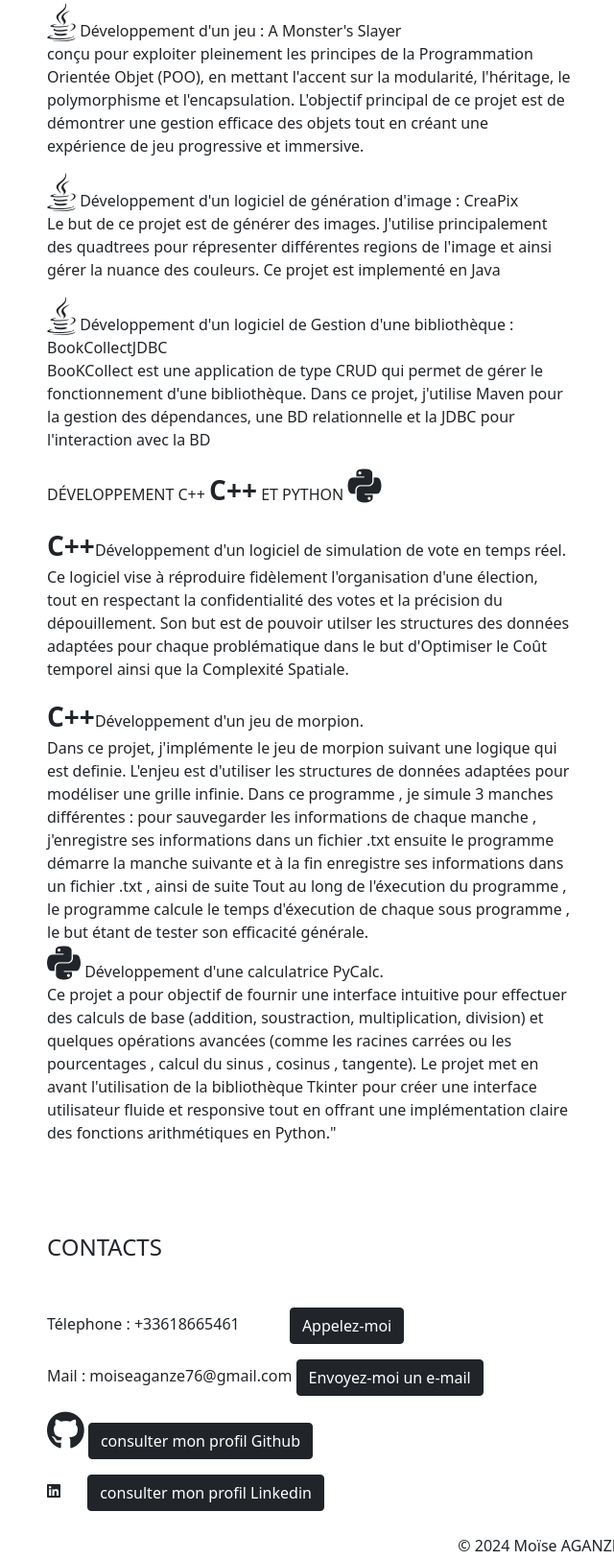
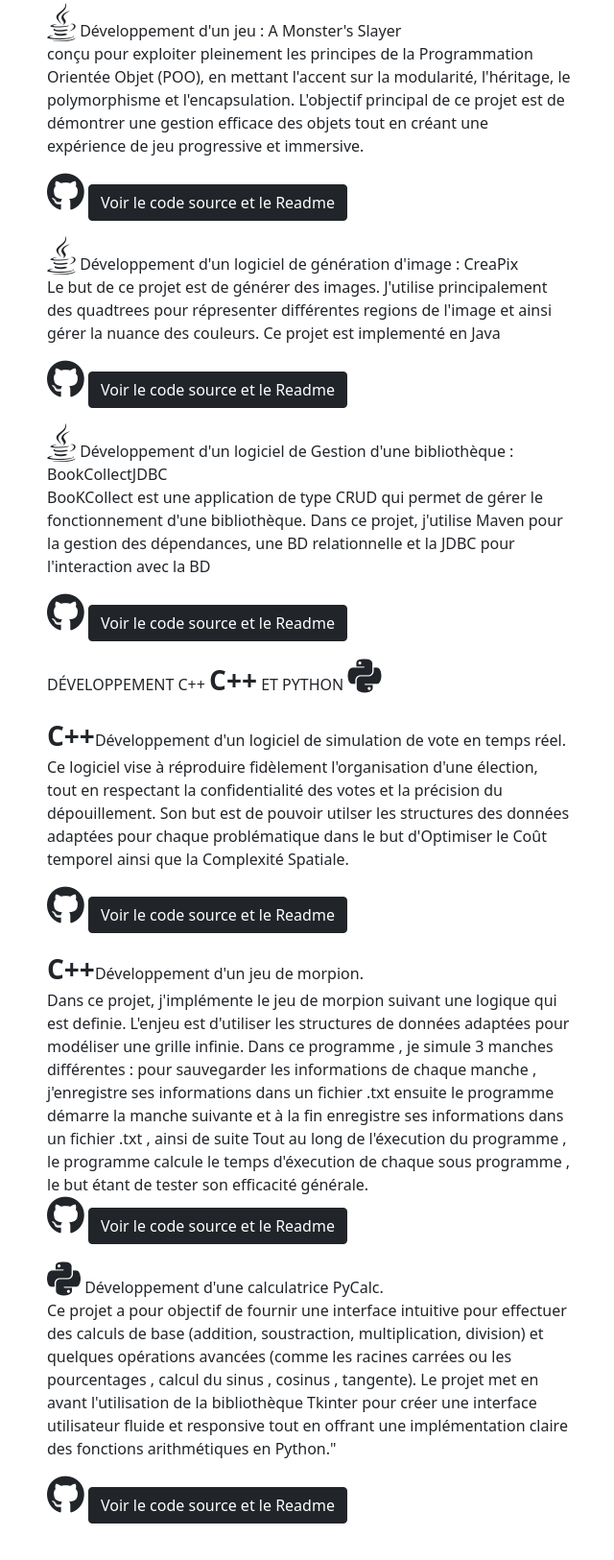
Before and after one commit to IrALm/portfolio, a plain HTML site: page index.html in a window 1280 px wide. Shown: the part 1770-3395 px from the top of the page at 96% size, without its empty margins (33-673 px from the left). Drawn offline with nearby package versions, Linux system fonts and the light colour scheme.

Commit message:
feat(projets): ajoute les liens vers le code source

```diff
--- a/index.html
+++ b/index.html
@@ -187,6 +187,10 @@
                             L'objectif principal de ce projet est de démontrer
                             une gestion efficace des objets tout en créant une expérience de jeu progressive et immersive.
                         </p>
+                        <p>
+                            <i class="fa-brands fa-github fs-1"></i>
+                            <a href="https://github.com/IrALm/A-MONSTER-S-SLAYER.git" class="btn btn-dark">Voir le code source et le Readme</a>
+                        </p>
                     </div>
                     <div class="col-12 col-md-6"></div>
                 </div>
@@ -198,6 +202,10 @@
                             principalement des quadtrees pour répresenter différentes regions de l'image et ainsi
                             gérer la nuance des couleurs. Ce projet est implementé en Java
                         </p>
+                        <p>
+                            <i class="fa-brands fa-github fs-1"></i>
+                            <a href="https://github.com/IrALm/Projet-CreaPix.git" class="btn btn-dark">Voir le code source et le Readme</a>
+                        </p>
                     </div>
                     <div class="col-12 col-md-6"></div>
                 </div>
@@ -208,6 +216,10 @@
                             BooKCollect est une application de type CRUD qui permet de gérer le fonctionnement d'une bibliothèque.
                             Dans ce projet, j'utilise Maven pour la gestion des dépendances,
                             une BD relationnelle et la JDBC pour l'interaction avec la BD
+                        </p>
+                        <p>
+                            <i class="fa-brands fa-github fs-1"></i>
+                            <a href="https://github.com/IrALm/BookCollectJDBC.git" class="btn btn-dark">Voir le code source et le Readme</a>
                         </p>
                     </div>
                     <div class="col-12 col-md-6"></div>
@@ -224,6 +236,10 @@
                             Son but est de pouvoir utilser les structures des données adaptées pour chaque problématique dans le but d'Optimiser
                             le Coût temporel ainsi que la Complexité Spatiale.
                         </p>
+                        <p>
+                            <i class="fa-brands fa-github fs-1"></i>
+                            <a href="https://github.com/IrALm/Simulation-Bureau-de-Vote.git" class="btn btn-dark">Voir le code source et le Readme</a>
+                        </p>
                     </div>
                     <div class="col-12 col-md-6"></div>
                 </div>
@@ -239,6 +255,10 @@
                         ses informations dans un fichier .txt , ainsi de suite Tout au long de l'éxecution du programme ,
                         le programme calcule le temps d'éxecution de chaque sous programme ,
                         le but étant de tester son efficacité générale.
+                        <p>
+                            <i class="fa-brands fa-github fs-1"></i>
+                            <a href="https://github.com/IrALm/Morpion.git" class="btn btn-dark">Voir le code source et le Readme</a>
+                        </p>
                     </div>
                     <div class="col-12 col-md-6"></div>
                 </div>
@@ -253,6 +273,10 @@
                             Le projet met en avant l'utilisation de la bibliothèque Tkinter pour
                             créer une interface utilisateur fluide et
                             responsive tout en offrant une implémentation claire des fonctions arithmétiques en Python."
+                        </p>
+                        <p>
+                            <i class="fa-brands fa-github fs-1"></i>
+                            <a href="https://github.com/IrALm/PyCalcTK.git" class="btn btn-dark">Voir le code source et le Readme</a>
                         </p>
                     </div>
                     <div class="col-12 col-md-6"></div>
```
